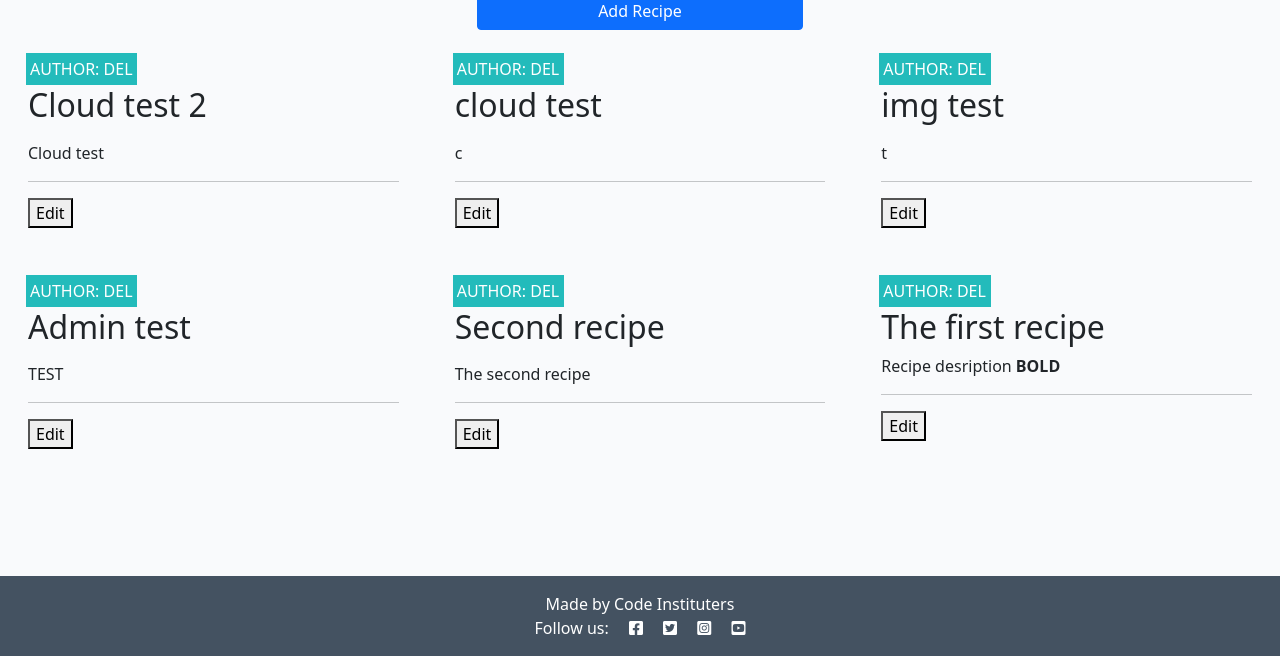
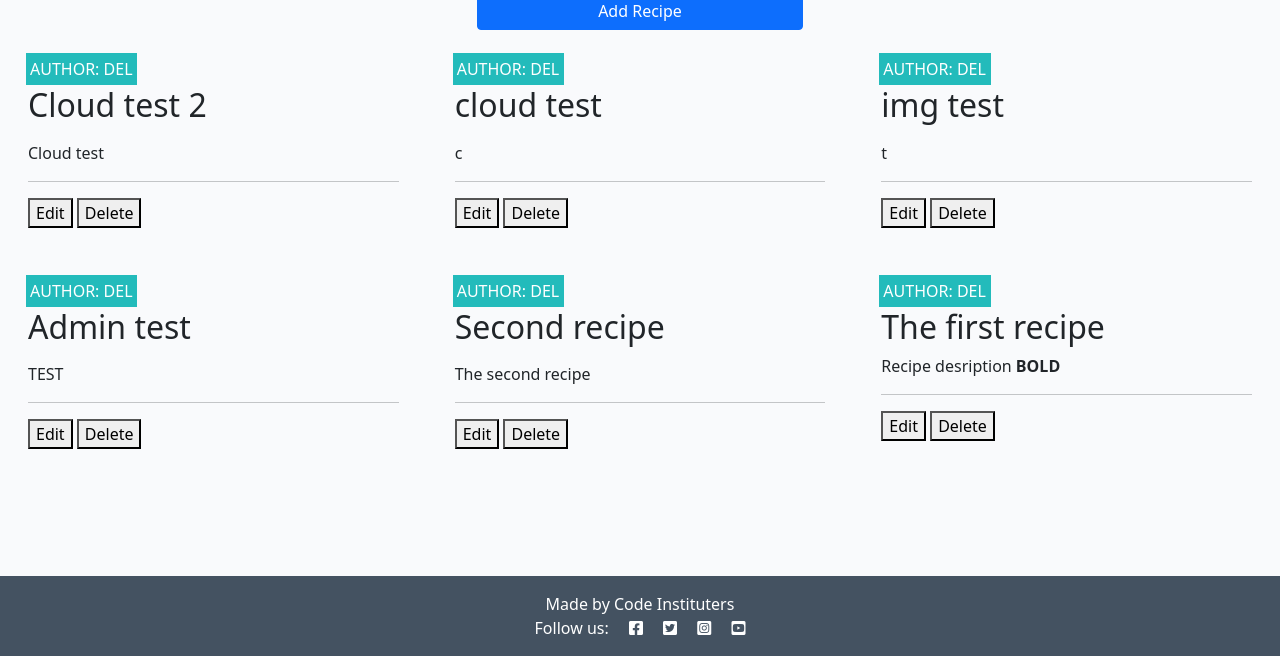
Before and after one commit to Delboy/Django-practice, a Django app: page /your_recipes/ in a window 1280 px wide. Shown: the part 144-800 px from the top of the page. Run offline with Django 3.2, Linux system fonts and the light colour scheme; a user stored in the database is signed in; data comes from the database, SQL or seed files in the repository; both versions use the stored data as it was after the commit.

Commit message:
add delete recipe

```diff
--- a/post/urls.py
+++ b/post/urls.py
@@ -8,4 +8,5 @@ urlpatterns = [
     path('<slug:slug>/', views.PostDetail.as_view(), name="post_detail"),
     path('like/<slug:slug>', views.PostLike.as_view(), name="post_like"),
     path('edit_recipe/<str:pk>', views.edit_recipe, name='edit_recipe'),
+    path('delete_recipe/<str:pk>', views.delete_recipe, name='delete_recipe'),
 ]
--- a/post/views.py
+++ b/post/views.py
@@ -137,3 +137,11 @@ def edit_recipe(request, pk):
 
     context = {'form':form}
     return render(request, 'edit_recipe.html', context)
+
+
+def delete_recipe(request, pk):
+
+    recipe = get_object_or_404(Post, id=pk)
+    recipe.delete()
+
+    return redirect(reverse('your_recipes'))
--- a/templates/your_recipes.html
+++ b/templates/your_recipes.html
@@ -7,7 +7,8 @@
 
 <h1>Your Recipes </h1>
 
-<div  class=" row d-flex justify-content-center align-content-center "  >  <a href="{% url 'add_recipes' %}" class="btn btn-primary col-3" style="margin-top: 1.3em;">Add Recipe</a>  </div>
+<div class=" row d-flex justify-content-center align-content-center "> <a href="{% url 'add_recipes' %}"
+        class="btn btn-primary col-3" style="margin-top: 1.3em;">Add Recipe</a> </div>
 
 <div class="container-fluid">
     <div class="row">
@@ -37,6 +38,13 @@
                             </a>
                             <hr />
                             <a href="{% url 'edit_recipe' post.id %}"><button>Edit</button></a>
+                            <a href="{% url 'delete_recipe' post.id %}">
+                                <button type="submit" onclick="return confirm(
+                                    'Are you sure you want to delete this recipe?'
+                                    )">Delete
+                                </button>
+                            </a>
+
 
                         </div>
                     </div>
```
Also changed, not shown: db.sqlite3. Lines whose indentation alone changed are shown as unchanged.
